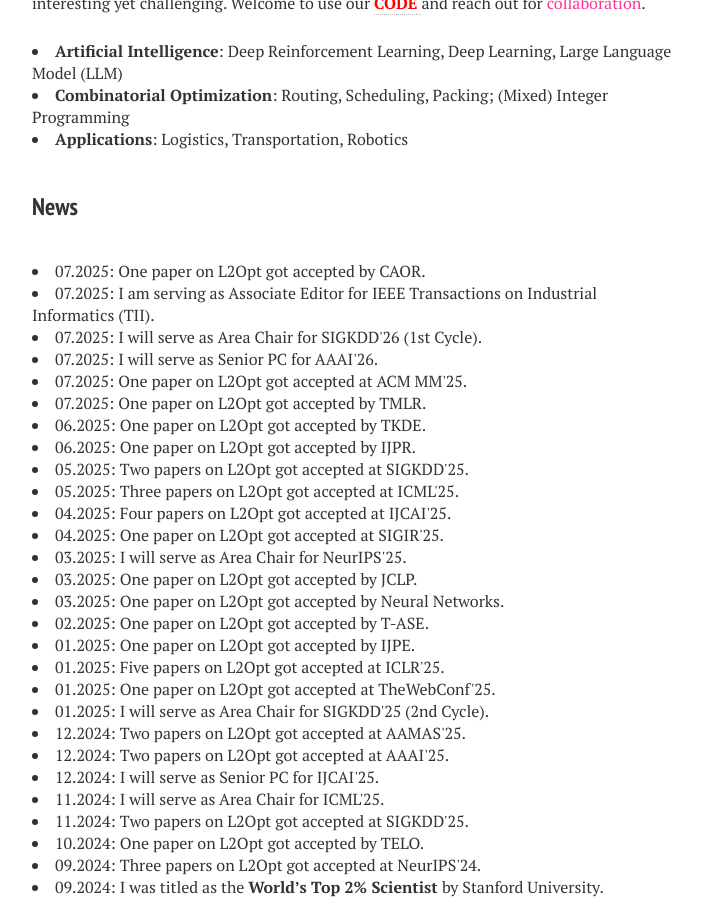
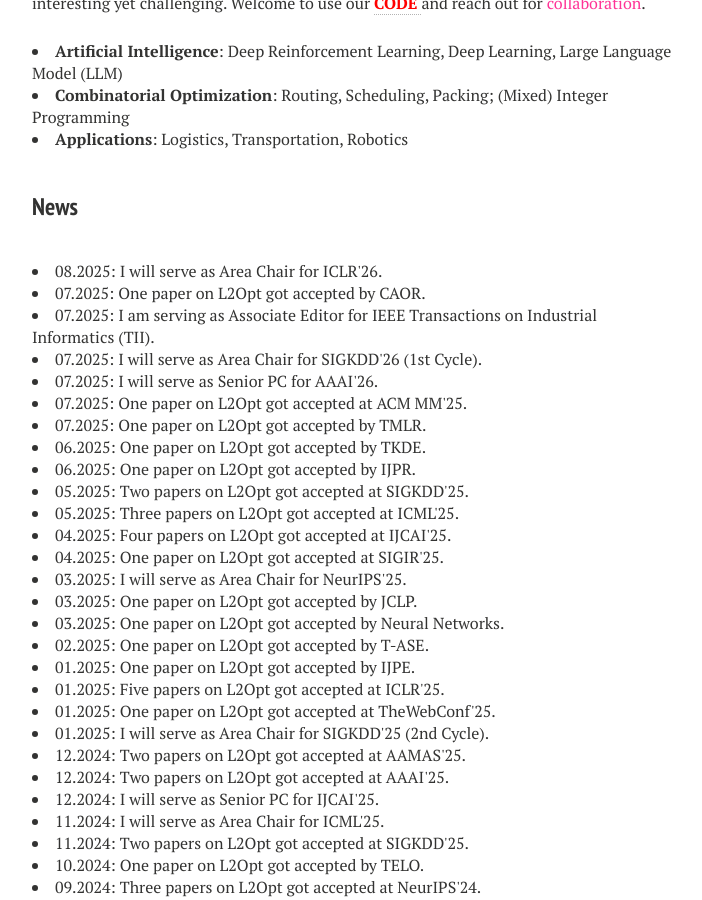
Before and after one commit to zhiguangcaosg/zhiguangcaosg.github.io, a Jekyll site: the page built from index.md, in a window 1280 px wide and 900 px high, scrolled down 812 px. Shown: the whole window, without its empty margins (288-990 px from the left). Built offline with Jekyll 4.4.1, drawn with Linux system fonts in a browser that asks for light colours; nearby versions of some CDN libraries.

Commit message:
Update index.md

```diff
--- a/index.md
+++ b/index.md
@@ -38,6 +38,10 @@ image: banner1.png
 </li>
 
 <h3 style="margin-bottom:-8px;padding-top:20px;">News</h3> <br>
+
+<li>
+08.2025:  I will serve as Area Chair for ICLR'26.
+</li>
 
 <li>
 07.2025:  One paper on L2Opt got accepted by CAOR.
```
